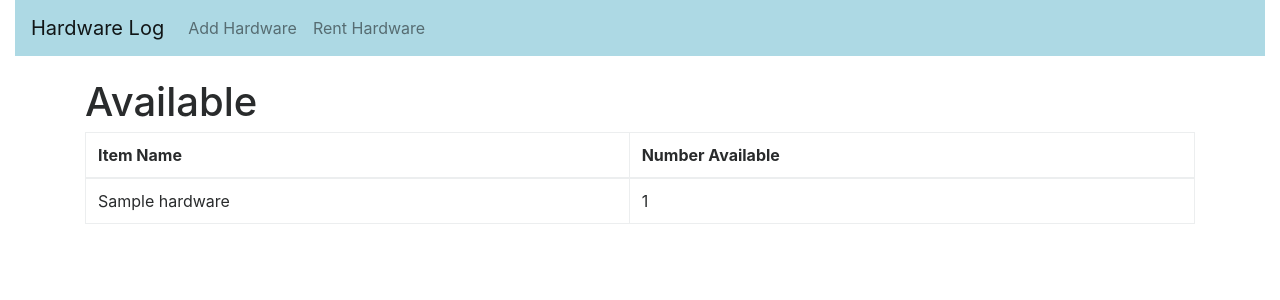
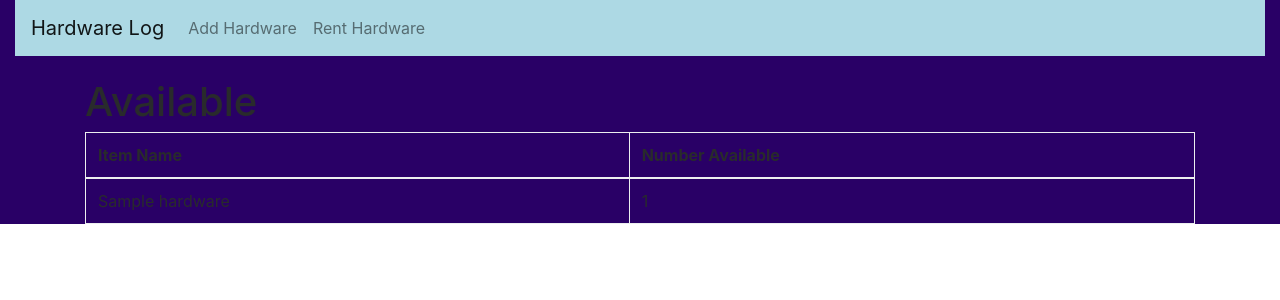
Before and after one commit to joshnroy/hardware-log, a Flask app: page / in a window 1280 px wide. Shown: the top 300 px of the page. Run offline with Flask 2, Linux system fonts and the light colour scheme; a database or web service that is not in the repository returns one stand-in record (values such as "Sample title"); some libraries are stand-ins or nearby versions.

Commit message:
mo colors

```diff
--- a/app/static/css/custom.css
+++ b/app/static/css/custom.css
@@ -1,3 +1,7 @@
 .navbar {
   background-color: #add9e4;
 }
+
+.container-fluid {
+  background-color: #290066;
+}
```
